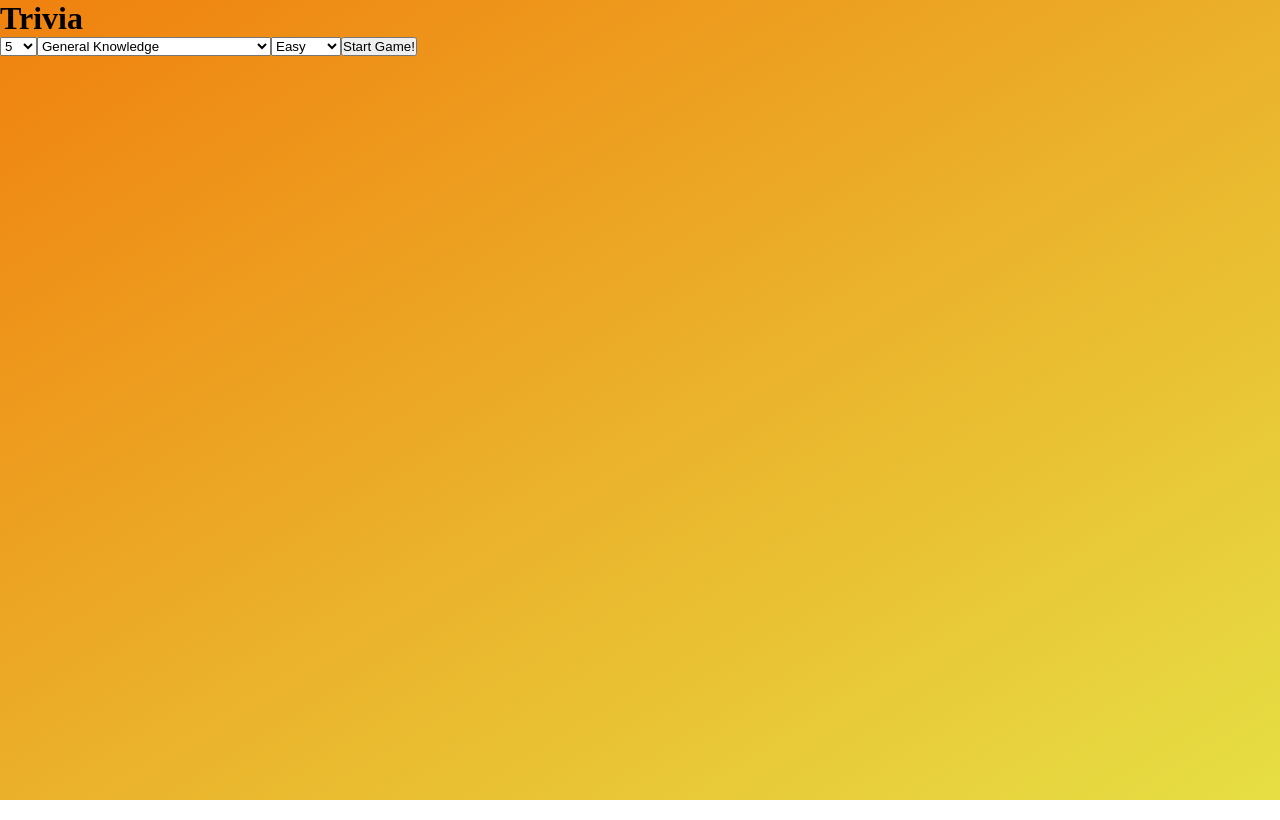
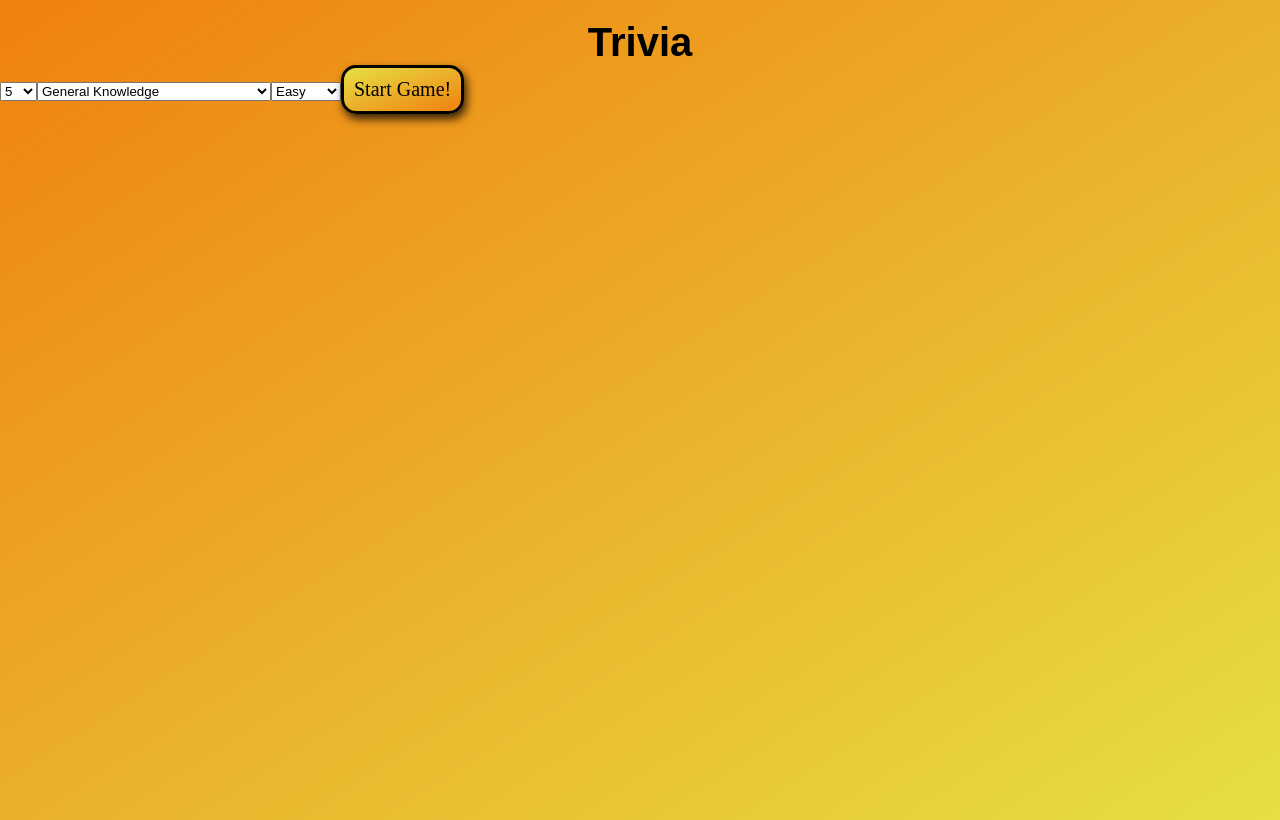
Before and after one commit to RobertBattaglia/triva, a React (Create React App) app: page / in a window 1280 px wide. Built offline with nearby package versions, Linux system fonts and the light colour scheme.

Commit message:
add styling to buttons

```diff
--- a/src/App.js
+++ b/src/App.js
@@ -2,7 +2,8 @@ import React, { Component } from "react";
 
 import axios from "axios";
 
-import GlobalStyle from "./styles";
+import { GlobalStyle } from "./styles";
+import Header from "./components/Header";
 import CategorySelect from "./components/CategorySelect";
 import DifficultySelect from "./components/DifficultySelect";
 import NumberSelect from "./components/NumberSelect";
@@ -125,7 +126,7 @@ class App extends Component {
     return (
       <div>
         <GlobalStyle />
-        <h1>Trivia</h1>
+        <Header />
         {renderGameInProgress()}
       </div>
     );
--- a/src/components/GameBoard.js
+++ b/src/components/GameBoard.js
@@ -1,4 +1,5 @@
 import React, { Component } from "react";
+import { Button } from "../styles";
 
 import Scoreboard from "./Scoreboard";
 export default class GameBoard extends Component {
@@ -17,7 +18,7 @@ export default class GameBoard extends Component {
 
       return allAnswers.map(answer => {
         return (
-          <button
+          <Button
             key={answer}
             onClick={() => handleClick(answer)}
             dangerouslySetInnerHTML={{ __html: answer }}
--- /dev/null
+++ b/src/components/Header.js
@@ -0,0 +1,17 @@
+import React from "react";
+import styled from "styled-components";
+
+const Head = styled.header`
+  margin-top: 2.5vh;
+  font-size: 2rem;
+  text-align: center;
+  font-family: Arial, Helvetica, sans-serif;
+`;
+
+export default function Header() {
+  return (
+    <Head>
+      <h1>Trivia</h1>
+    </Head>
+  );
+}
--- a/src/components/QuitGameButton.js
+++ b/src/components/QuitGameButton.js
@@ -1,5 +1,6 @@
 import React from "react";
+import { Button } from "../styles";
 
 export default function QuitGameButton(props) {
-  return <button onClick={props.handleQuitGame}>{props.word}</button>;
+  return <Button onClick={props.handleQuitGame}>{props.word}</Button>;
 }
--- a/src/components/StartGameButton.js
+++ b/src/components/StartGameButton.js
@@ -1,5 +1,6 @@
 import React from "react";
+import { Button } from "../styles";
 
 export default function StartGameButton(props) {
-  return <button onClick={props.handleStartGame}>Start Game!</button>;
+  return <Button onClick={props.handleStartGame}>Start Game!</Button>;
 }
--- a/src/styles.js
+++ b/src/styles.js
@@ -1,6 +1,6 @@
-import { createGlobalStyle } from "styled-components";
+import styled, { createGlobalStyle } from "styled-components";
 
-const GlobalStyle = createGlobalStyle`
+export const GlobalStyle = createGlobalStyle`
 *,
 *::after,
 *::before {
@@ -8,11 +8,30 @@ const GlobalStyle = createGlobalStyle`
   padding: 0;
   box-sizing : border-box;
 }
-
+html {
+  font-size: 62.5%
+}
 body {
   background: linear-gradient(to bottom right, #F0810F, #E6DF44);
   height: 100vh
 }
 `;
 
-export default GlobalStyle;
+export const Button = styled.div`
+  display: inline-block;
+  font-size: 2rem;
+  padding: 1rem;
+  background: linear-gradient(to bottom right, #e6df44, #f0810f);
+  border: solid black 3px;
+  border-radius: 1.5rem;
+  box-shadow: 0.25rem 0.5rem 1rem rgba(0, 0, 0, 0.8);
+  &:hover {
+    transform: translateY(-5%);
+    box-shadow: 0.5rem 1rem 1rem rgba(0, 0, 0, 0.6);
+    background: linear-gradient(to bottom left, #e6df44, #f0810f);
+    cursor: pointer;
+  }
+  &:active {
+    transform: translate(0);
+  }
+`;
```
